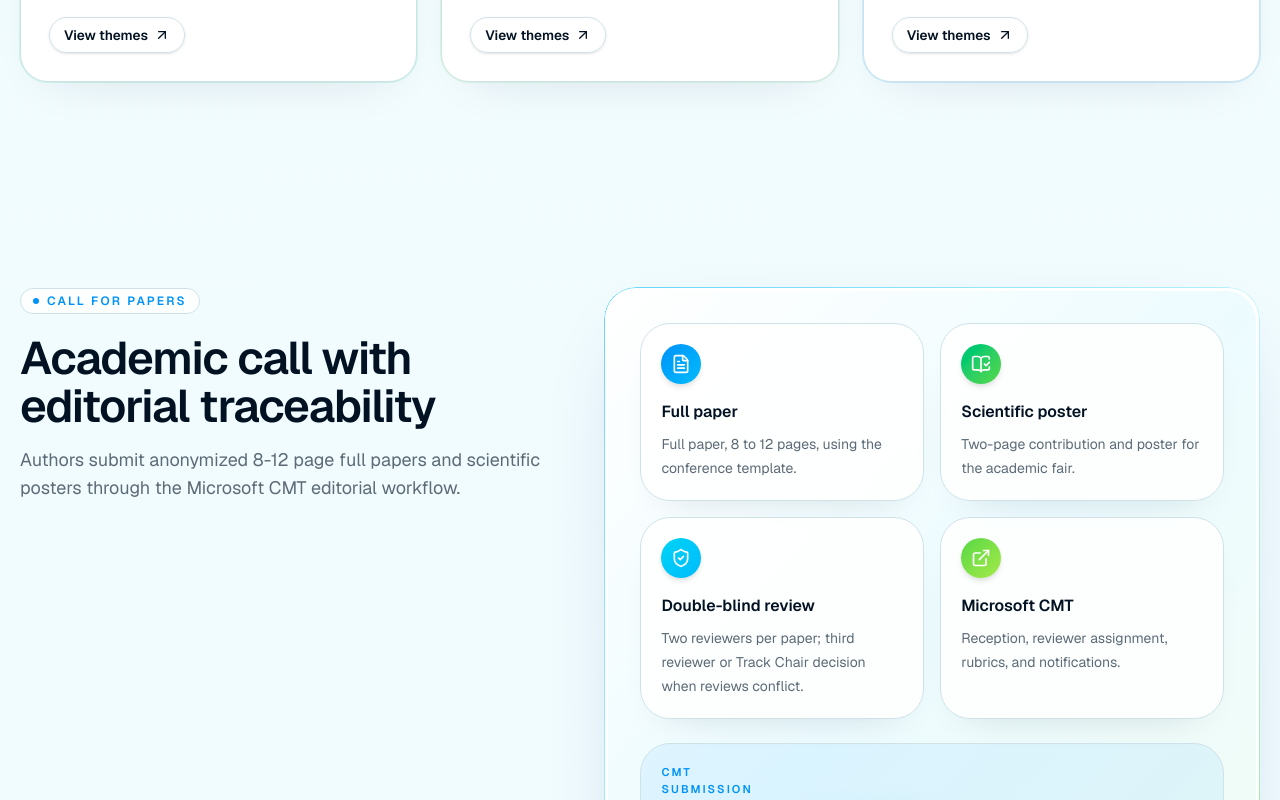
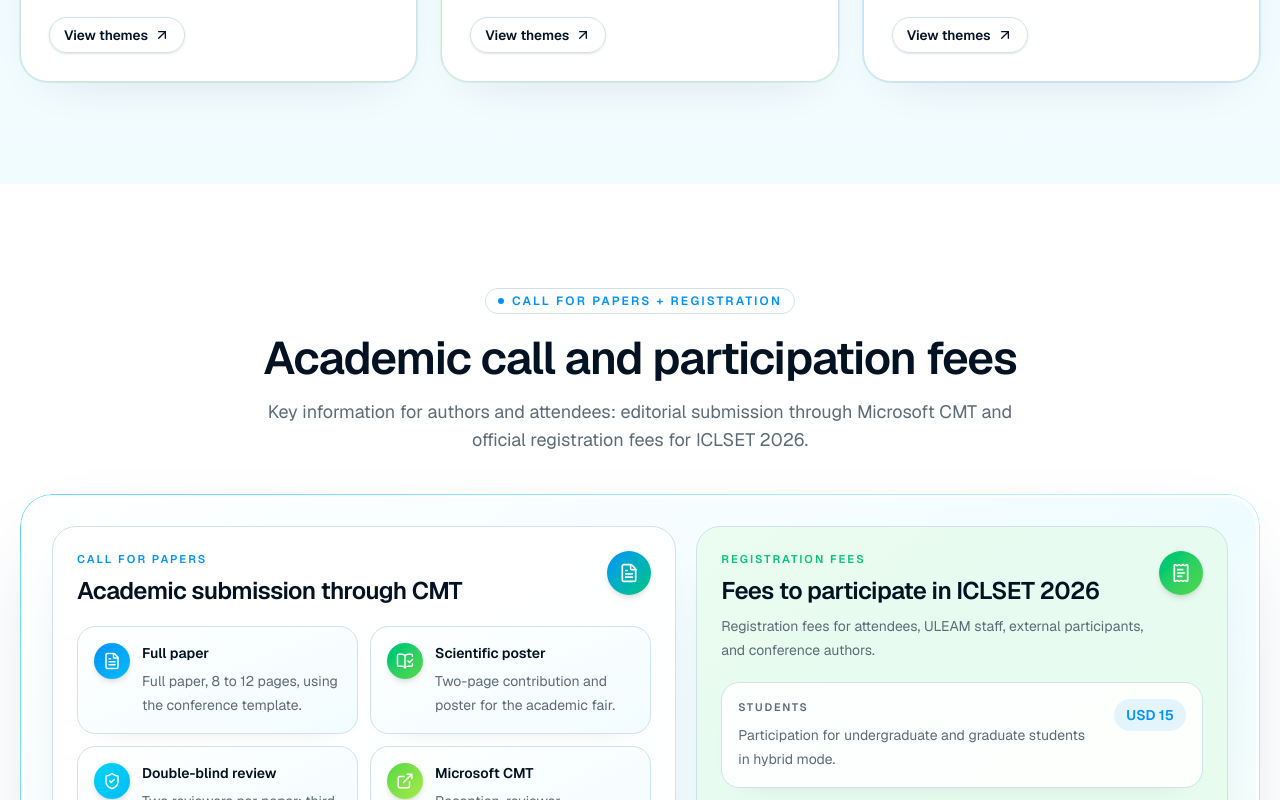
Before and after one commit to israelgo93/iclset, a Next.js app: page /en in a window 1280 px wide. Shown: the part 2000-2800 px from the top of the page. Built offline with nearby package versions, Linux system fonts and the light colour scheme; no server answers.

Commit message:
Integra convocatoria y valores de inscripcion

```diff
--- a/src/app/[locale]/page.tsx
+++ b/src/app/[locale]/page.tsx
@@ -8,7 +8,6 @@ import { FinalCtaSection } from "@/components/sections/final-cta-section";
 import { HeroSection } from "@/components/sections/hero-section";
 import { ProgramPreviewSection } from "@/components/sections/program-preview-section";
 import { PublicationsSection } from "@/components/sections/publications-section";
-import { RegistrationFeesSection } from "@/components/sections/registration-fees-section";
 import { StatsSection } from "@/components/sections/stats-section";
 import { TimelineSection } from "@/components/sections/timeline-section";
 import { TracksSection } from "@/components/sections/tracks-section";
@@ -64,7 +63,6 @@ export default async function HomePage({
       <StatsSection locale={locale} />
       <TracksSection locale={locale} />
       <CfpSection locale={locale} />
-      <RegistrationFeesSection locale={locale} />
       <TimelineSection locale={locale} />
       <ProgramPreviewSection locale={locale} />
       <PublicationsSection locale={locale} />
--- a/src/components/sections/cfp-section.tsx
+++ b/src/components/sections/cfp-section.tsx
@@ -3,8 +3,11 @@
 import {
   ArrowRight,
   BookOpenCheck,
+  CalendarDays,
   ExternalLink,
   FileText,
+  Info,
+  ReceiptText,
   ShieldCheck,
 } from "lucide-react";
 import { motion, useReducedMotion } from "motion/react";
@@ -14,6 +17,10 @@ import { SectionHeading } from "@/components/shared/section-heading";
 import { Button } from "@/components/ui/button";
 import { conference } from "@/content/conference";
 import { importantDates } from "@/content/important-dates";
+import {
+  registrationFees,
+  registrationFeesContent,
+} from "@/content/registration-fees";
 import { localizePath } from "@/lib/i18n";
 import type { Locale } from "@/types/locale";
 
@@ -23,11 +30,25 @@ interface CfpSectionProps {
 
 const easing = [0.22, 1, 0.36, 1] as const;
 
+const formatDate = (date: string | undefined, locale: Locale) => {
+  if (!date) {
+    return null;
+  }
+
+  return new Intl.DateTimeFormat(locale === "es" ? "es-EC" : "en-US", {
+    day: "numeric",
+    month: "short",
+    year: "numeric",
+  }).format(new Date(`${date}T12:00:00-05:00`));
+};
+
 export function CfpSection({ locale }: CfpSectionProps) {
   const shouldReduceMotion = useReducedMotion();
   const submissionDate = importantDates.find(
     (item) => item.key === "submission",
   );
+  const submissionStart = formatDate(submissionDate?.startsAt, locale);
+  const submissionEnd = formatDate(submissionDate?.endsAt, locale);
 
   const items = [
     {
@@ -73,36 +94,61 @@ export function CfpSection({ locale }: CfpSectionProps) {
   ];
 
   return (
-		<section id="templates" className="section-band relative">
-			<div className="section-container grid gap-12 lg:grid-cols-[0.9fr_1.1fr] lg:items-start">
+    <section id="templates" className="section-band relative bg-white">
+      <div className="section-container">
         <SectionHeading
-					eyebrow="Call for Papers"
+          eyebrow={
+            locale === "es"
+              ? "Call for Papers + inscripción"
+              : "Call for Papers + registration"
+          }
           title={
             locale === "es"
-							? "Convocatoria académica con trazabilidad editorial"
-							: "Academic call with editorial traceability"
+              ? "Convocatoria académica y valores de participación"
+              : "Academic call and participation fees"
           }
           description={
             locale === "es"
-							? "Los autores envían full papers de 8 a 12 páginas y pósters científicos anonimizados mediante el flujo editorial de Microsoft CMT."
-							: "Authors submit anonymized 8-12 page full papers and scientific posters through the Microsoft CMT editorial workflow."
+              ? "Información clave para autores y asistentes: envío editorial mediante Microsoft CMT y tarifas oficiales de inscripción para ICLSET 2026."
+              : "Key information for authors and attendees: editorial submission through Microsoft CMT and official registration fees for ICLSET 2026."
           }
+          align="center"
         />
         <motion.div
-					className="brand-gradient-border overflow-hidden rounded-[2rem] bg-white p-1 shadow-[0_30px_80px_-40px_rgb(31_64_120_/_0.3)]"
+          className="brand-gradient-border overflow-hidden rounded-[2rem] bg-white p-1 shadow-[0_30px_80px_-42px_rgb(31_64_120_/_0.34)]"
           initial={shouldReduceMotion ? false : { opacity: 0, y: 28 }}
           whileInView={shouldReduceMotion ? undefined : { opacity: 1, y: 0 }}
           viewport={{ once: true, margin: "-80px" }}
           transition={{ duration: 0.6, ease: easing }}
         >
-					<div className="via-iclset-cyan-soft/40 to-iclset-emerald-soft/30 rounded-[1.85rem] bg-gradient-to-br from-white p-6 sm:p-8">
-						<div className="grid gap-4 sm:grid-cols-2">
+          <div className="via-iclset-cyan-soft/35 to-iclset-green-soft/25 rounded-[1.85rem] bg-gradient-to-br from-white p-4 sm:p-6 lg:p-7">
+            <div className="grid gap-5 xl:grid-cols-[1.08fr_0.92fr]">
+              <article className="rounded-[1.5rem] border border-white/80 bg-white/90 p-5 shadow-[0_18px_50px_-34px_rgb(15_23_42_/_0.28)] backdrop-blur sm:p-6">
+                <div className="flex flex-col gap-3 sm:flex-row sm:items-start sm:justify-between">
+                  <div>
+                    <p className="text-iclset-blue text-[0.7rem] font-semibold tracking-[0.18em] uppercase">
+                      Call for Papers
+                    </p>
+                    <h3 className="text-iclset-ink mt-2 text-2xl leading-tight font-semibold tracking-tight">
+                      {locale === "es"
+                        ? "Envío académico por CMT"
+                        : "Academic submission through CMT"}
+                    </h3>
+                  </div>
+                  <span className="from-iclset-blue to-iclset-emerald grid size-11 shrink-0 place-items-center rounded-2xl bg-gradient-to-br text-white shadow-md">
+                    <FileText className="size-5" />
+                  </span>
+                </div>
+
+                <div className="mt-5 grid gap-3 sm:grid-cols-2">
                   {items.map((item, index) => {
                     const Icon = item.icon;
                     return (
                       <motion.div
                         key={item.title}
-										initial={shouldReduceMotion ? false : { opacity: 0, y: 18 }}
+                        initial={
+                          shouldReduceMotion ? false : { opacity: 0, y: 16 }
+                        }
                         whileInView={
                           shouldReduceMotion ? undefined : { opacity: 1, y: 0 }
                         }
@@ -110,46 +156,75 @@ export function CfpSection({ locale }: CfpSectionProps) {
                         transition={{
                           duration: 0.5,
                           ease: easing,
-											delay: 0.06 * index,
+                          delay: 0.05 * index,
                         }}
                         whileHover={
                           shouldReduceMotion
                             ? undefined
                             : {
-														y: -4,
+                                y: -3,
                                 transition: { duration: 0.25, ease: easing },
                               }
                         }
-										className="group rounded-2xl border border-white/70 bg-white/85 p-5 shadow-[0_18px_40px_-28px_rgb(15_23_42_/_0.2)] backdrop-blur"
+                        className="group border-iclset-blue/10 to-iclset-cyan-soft/30 rounded-[1.15rem] border bg-gradient-to-br from-white p-4 shadow-[0_12px_32px_-28px_rgb(15_23_42_/_0.25)]"
                       >
+                        <div className="flex items-start gap-3">
                           <span
-											className={`inline-grid size-10 place-items-center rounded-xl bg-gradient-to-br ${item.accent} text-white shadow-md`}
+                            className={`grid size-9 shrink-0 place-items-center rounded-xl bg-gradient-to-br ${item.accent} text-white shadow-md`}
                           >
-											<Icon className="size-5" />
+                            <Icon className="size-4.5" />
                           </span>
-										<h3 className="text-iclset-ink mt-4 text-base font-semibold">
+                          <div>
+                            <h4 className="text-iclset-ink text-sm font-semibold">
                               {item.title}
-										</h3>
-										<p className="text-iclset-muted mt-2 text-sm leading-6">
+                            </h4>
+                            <p className="text-iclset-muted mt-1.5 text-sm leading-6">
                               {item.text}
                             </p>
+                          </div>
+                        </div>
                       </motion.div>
                     );
                   })}
                 </div>
-						<div className="border-iclset-blue/15 bg-iclset-blue/8 mt-6 grid gap-4 rounded-2xl border p-5 sm:flex sm:items-center sm:justify-between">
-							<div>
+
+                <div className="border-iclset-blue/15 bg-iclset-blue/8 mt-5 rounded-[1.35rem] border p-4 sm:p-5">
+                  <div className="flex items-center gap-2">
+                    <CalendarDays className="text-iclset-blue size-4" />
                     <p className="text-iclset-blue text-[0.7rem] font-semibold tracking-[0.18em] uppercase">
                       {locale === "es" ? "Recepción en CMT" : "CMT submission"}
                     </p>
-								<p className="text-iclset-ink mt-1 text-xl font-semibold">
-									{submissionDate?.date[locale]}
+                  </div>
+                  <div className="mt-4 grid gap-3 sm:grid-cols-[1fr_auto_1fr] sm:items-center">
+                    <div className="rounded-2xl bg-white/80 p-4 shadow-sm">
+                      <p className="text-iclset-muted text-[0.68rem] font-semibold tracking-[0.16em] uppercase">
+                        {locale === "es" ? "Inicio" : "Opens"}
+                      </p>
+                      <p className="text-iclset-ink mt-1 text-lg font-semibold">
+                        {submissionStart ?? submissionDate?.date[locale]}
                       </p>
                     </div>
-							<div className="flex flex-col gap-3 sm:flex-row">
+                    <span className="text-iclset-blue hidden text-xl font-semibold sm:block">
+                      →
+                    </span>
+                    <div className="rounded-2xl bg-white/80 p-4 shadow-sm">
+                      <p className="text-iclset-muted text-[0.68rem] font-semibold tracking-[0.16em] uppercase">
+                        {locale === "es" ? "Cierre" : "Closes"}
+                      </p>
+                      <p className="text-iclset-ink mt-1 text-lg font-semibold">
+                        {submissionEnd ?? submissionDate?.date[locale]}
+                      </p>
+                    </div>
+                  </div>
+                  <p className="text-iclset-muted mt-3 text-sm leading-6">
+                    {submissionDate?.description[locale]}
+                  </p>
+                  <div className="mt-4 flex flex-col gap-3 sm:flex-row">
                     <Button asChild size="default" variant="default">
                       <Link href={localizePath(locale, "/call-for-papers")}>
-										{locale === "es" ? "Ver lineamientos" : "View guidelines"}
+                        {locale === "es"
+                          ? "Ver lineamientos"
+                          : "View guidelines"}
                         <ArrowRight className="size-4 transition-transform duration-300 group-hover/button:translate-x-1" />
                       </Link>
                     </Button>
@@ -162,6 +237,74 @@ export function CfpSection({ locale }: CfpSectionProps) {
                     </Button>
                   </div>
                 </div>
+              </article>
+
+              <aside
+                id="registration-fees"
+                className="border-iclset-emerald/15 bg-iclset-green-soft/35 scroll-mt-24 rounded-[1.5rem] border p-5 shadow-[0_18px_50px_-36px_rgb(15_23_42_/_0.24)] sm:p-6"
+              >
+                <div className="flex flex-col gap-3 sm:flex-row sm:items-start sm:justify-between">
+                  <div>
+                    <p className="text-iclset-emerald text-[0.7rem] font-semibold tracking-[0.18em] uppercase">
+                      {registrationFeesContent.eyebrow[locale]}
+                    </p>
+                    <h3 className="text-iclset-ink mt-2 text-2xl leading-tight font-semibold tracking-tight">
+                      {registrationFeesContent.title[locale]}
+                    </h3>
+                    <p className="text-iclset-muted mt-2 text-sm leading-6">
+                      {registrationFeesContent.description[locale]}
+                    </p>
+                  </div>
+                  <span className="from-iclset-emerald to-iclset-green grid size-11 shrink-0 place-items-center rounded-2xl bg-gradient-to-br text-white shadow-md">
+                    <ReceiptText className="size-5" />
+                  </span>
+                </div>
+
+                <div className="mt-5 grid gap-3">
+                  {registrationFees.map((fee, index) => (
+                    <article
+                      key={fee.key}
+                      className="group rounded-[1.15rem] border border-white/80 bg-white/90 p-4 shadow-[0_12px_32px_-28px_rgb(15_23_42_/_0.28)] transition duration-300 hover:-translate-y-0.5 hover:shadow-[0_18px_44px_-30px_rgb(15_23_42_/_0.32)]"
+                    >
+                      <div className="flex items-start justify-between gap-4">
+                        <div>
+                          <p className="text-iclset-muted text-[0.68rem] font-semibold tracking-[0.16em] uppercase">
+                            {fee.audience[locale]}
+                          </p>
+                          <p className="text-iclset-muted mt-2 text-sm leading-6">
+                            {fee.description[locale]}
+                          </p>
+                        </div>
+                        <p
+                          className={`shrink-0 rounded-full px-3 py-1.5 text-sm font-semibold ${
+                            index % 2 === 0
+                              ? "bg-iclset-blue/10 text-iclset-blue"
+                              : "bg-iclset-emerald/10 text-iclset-emerald"
+                          }`}
+                        >
+                          {fee.amount}
+                        </p>
+                      </div>
+                    </article>
+                  ))}
+                </div>
+
+                <div className="border-iclset-emerald/15 mt-5 grid gap-4 rounded-[1.15rem] border bg-white/80 p-4 sm:flex sm:items-center sm:justify-between">
+                  <div className="flex gap-3">
+                    <span className="bg-iclset-blue/10 text-iclset-blue grid size-10 shrink-0 place-items-center rounded-xl">
+                      <Info className="size-5" />
+                    </span>
+                    <p className="text-iclset-muted text-sm leading-6">
+                      {registrationFeesContent.note[locale]}
+                    </p>
+                  </div>
+                  <Button type="button" variant="outline" className="shrink-0">
+                    {registrationFeesContent.cta[locale]}
+                    <ArrowRight className="size-4" />
+                  </Button>
+                </div>
+              </aside>
+            </div>
           </div>
         </motion.div>
       </div>
--- a/src/components/sections/hero-section.tsx
+++ b/src/components/sections/hero-section.tsx
@@ -57,7 +57,7 @@ export function HeroSection({ locale }: HeroSectionProps) {
     transition: { duration: 0.6, ease: easing, delay },
   });
 
-  const handleFeesClick = (event: MouseEvent<HTMLAnchorElement>) => {
+  const handleFeesClick = (event: MouseEvent<HTMLElement>) => {
     const section = document.getElementById("registration-fees");
 
     if (!section) {
@@ -65,10 +65,12 @@ export function HeroSection({ locale }: HeroSectionProps) {
     }
 
     event.preventDefault();
-    window.scrollTo({
-      top: Math.max(section.offsetTop - 96, 0),
-      behavior: shouldReduceMotion ? "auto" : "smooth",
-    });
+    const sectionTop = section.getBoundingClientRect().top + window.scrollY;
+    const targetTop = Math.max(Math.round(sectionTop - 96), 0);
+
+    window.setTimeout(() => {
+      window.scrollTo(0, targetTop);
+    }, 0);
     window.history.pushState(null, "", "#registration-fees");
   };
 
@@ -271,10 +273,13 @@ export function HeroSection({ locale }: HeroSectionProps) {
                 {secondaryCta.label[locale]}
               </Link>
             </Button>
-            <Button asChild size="lg" variant="glass">
-              <a href="#registration-fees" onClick={handleFeesClick}>
-                {feesCtaLabel}
-              </a>
+            <Button
+              type="button"
+              size="lg"
+              variant="glass"
+              onClick={handleFeesClick}
+            >
+              {feesCtaLabel}
             </Button>
           </motion.div>
         </div>
```
Lines whose indentation alone changed are shown as unchanged.
